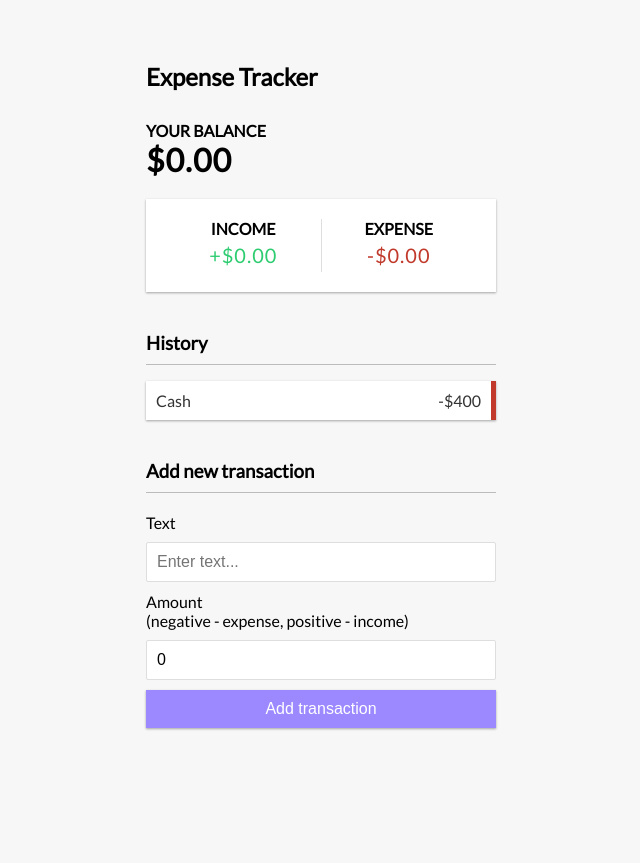
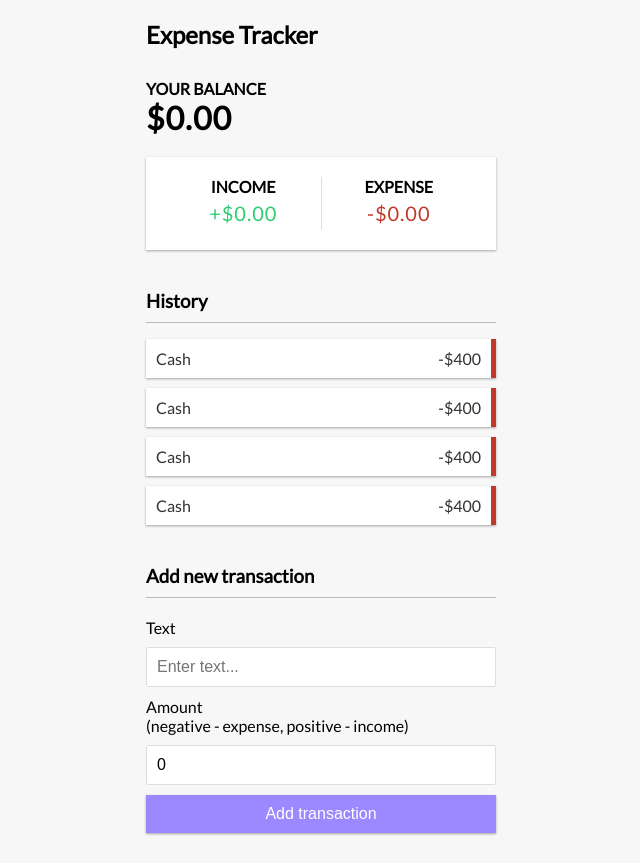
Before and after one commit to naveen701526/expense-tracker, a React (Create React App) app: page / in a window 1280 px wide. Shown: the whole page, without its empty margins (319-959 px from the left). Before the commit the page ends 800 px from the top, so only its background shows below. Built offline with nearby package versions, Linux system fonts and the light colour scheme.

Commit message:
expense tracker app

```diff
--- a/src/components/TransactionList.js
+++ b/src/components/TransactionList.js
@@ -1,14 +1,19 @@
-import React from 'react';
+import React, {useContext} from 'react';
+import {GlobalContext} from '../components/context/GlobalState';
 
 export const TransactionList = () => {
+    const {transactions} = useContext(GlobalContext);
+
     return (
         <>
             <h3>History</h3>
             <ul className='list'>
-                <li className='minus'>
-                    Cash <span>-$400</span>
-                    <button className='delete-btn'>x</button>
-                </li>
+                {transactions.map((transaction) => (
+                    <li className='minus'>
+                        Cash <span>-$400</span>
+                        <button className='delete-btn'>x</button>
+                    </li>
+                ))}
             </ul>
         </>
     );
```
